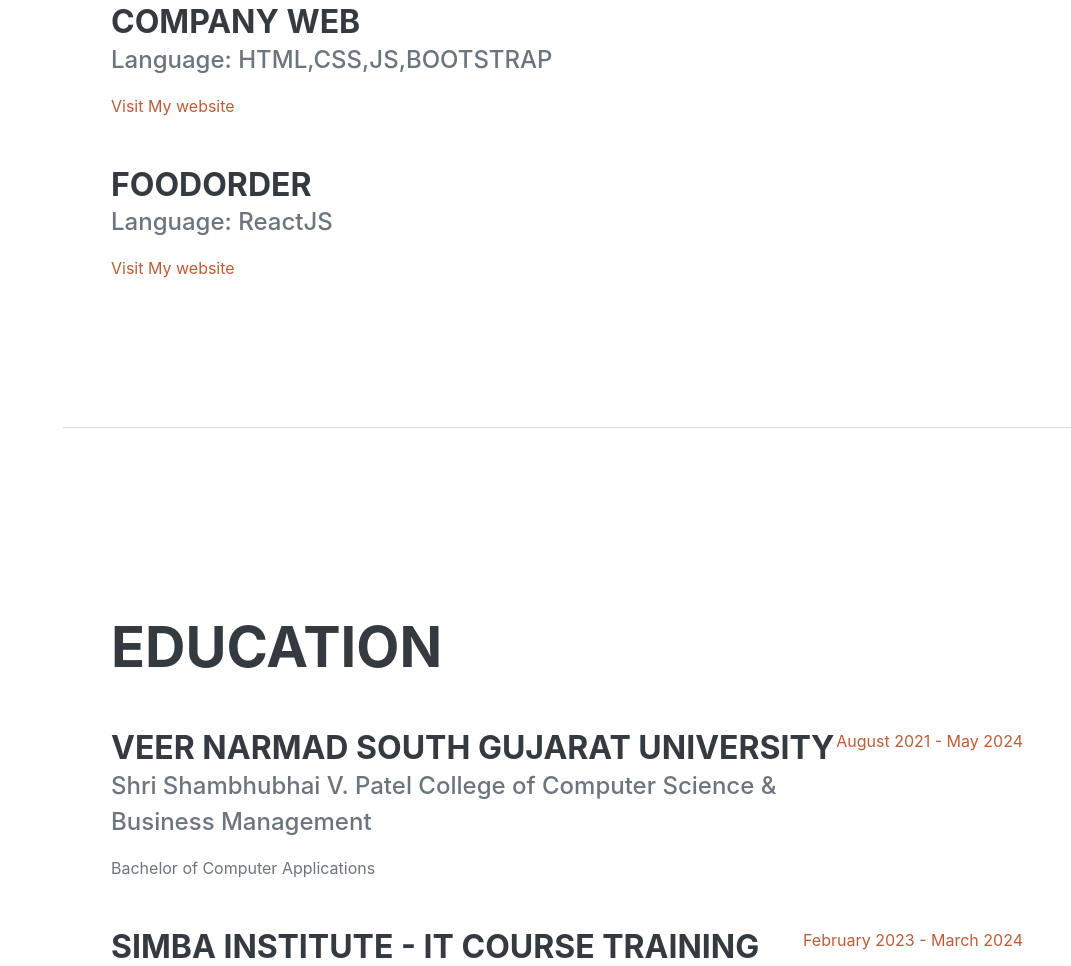
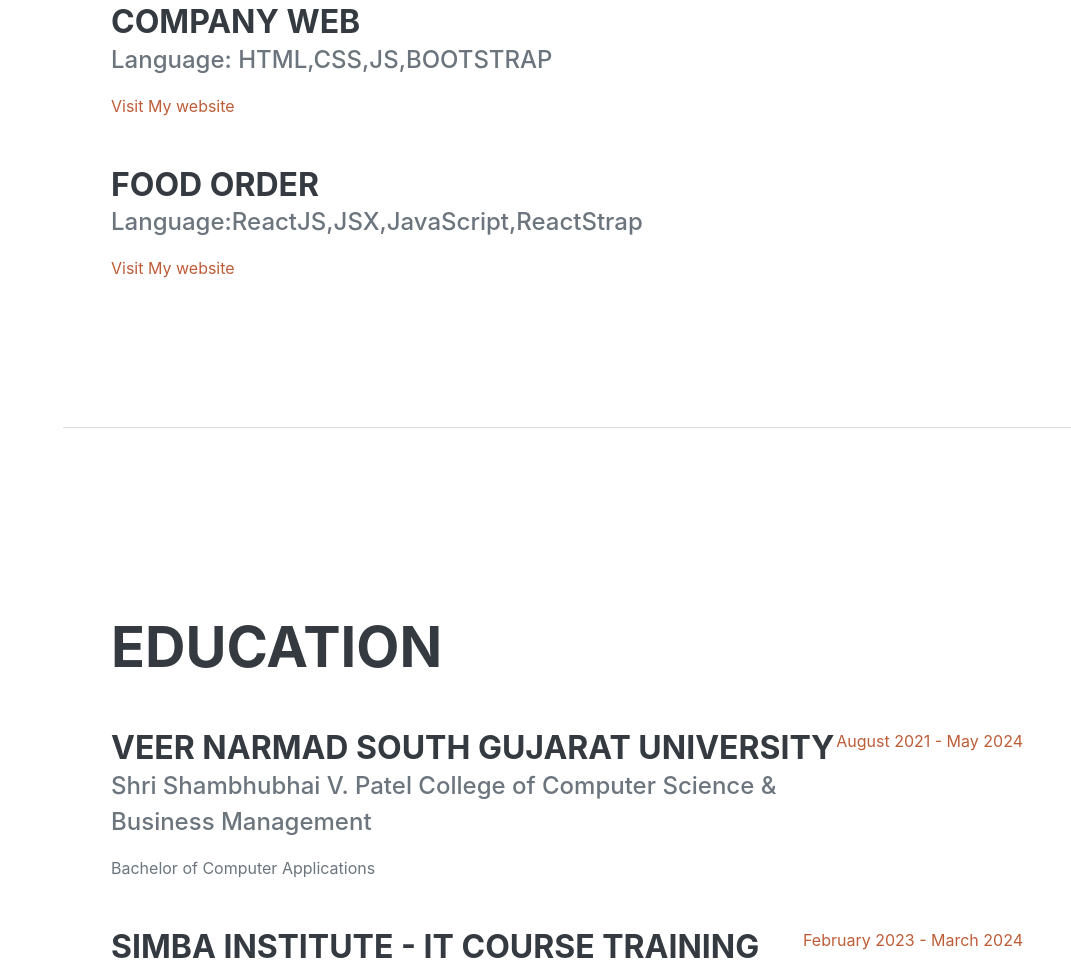
Before and after one commit to hitenvekariya22/portfolio, a plain HTML site: page index.html in a window 1280 px wide. Shown: the part 1174-2140 px from the top of the page, without its empty margins (209-1280 px from the left). Drawn offline with nearby package versions, Linux system fonts and the light colour scheme; a web font is replaced by a local one.

Commit message:
correction

```diff
--- a/index.html
+++ b/index.html
@@ -87,32 +87,19 @@
                 </div>
                 <div class="d-flex flex-column flex-md-row justify-content-between mb-5">
                     <div class="flex-grow-1">
-                        <h3 class="mb-0">FoodOrder</h3>
-                        <div class="subheading mb-3">Language: ReactJS</div>
+                        <h3 class="mb-0">Food Order</h3>
+                        <div class="subheading mb-3">Language:ReactJS,JSX,JavaScript,ReactStrap</div>
                         <a href="https://react-foodorder-silk.vercel.app/home" class="text-decoration-none">Visit My
                             website</a>
                     </div>
                 </div>
                 <!-- <div class="d-flex flex-column flex-md-row justify-content-between mb-5">
                     <div class="flex-grow-1">
-                        <h3 class="mb-0">Junior Web Designer</h3>
-                        <div class="subheading mb-3">Shout! Media Productions</div>
-                        <p>Podcasting operational change management inside of workflows to establish a framework. Taking
-                            seamless key performance indicators offline to maximise the long tail. Keeping your eye on
-                            the ball while performing a deep dive on the start-up mentality to derive convergence on
-                            cross-platform integration.</p>
+                        <h3 class="mb-0">Food Order</h3>
+                        <div class="subheading mb-3">Language:ReactJS,JSX,JavaScript,ReactStrap</div>
+                        <a href="https://react-foodorder-silk.vercel.app/home" class="text-decoration-none">Visit My
+                            website</a>
                     </div>
-                    <div class="flex-shrink-0"><span class="text-primary">July 2010 - December 2011</span></div>
-                </div>
-                <div class="d-flex flex-column flex-md-row justify-content-between">
-                    <div class="flex-grow-1">
-                        <h3 class="mb-0">Web Design Intern</h3>
-                        <div class="subheading mb-3">Shout! Media Productions</div>
-                        <p>Collaboratively administrate empowered markets via plug-and-play networks. Dynamically
-                            procrastinate B2C users after installed base benefits. Dramatically visualize customer
-                            directed convergence without revolutionary ROI.</p>
-                    </div>
-                    <div class="flex-shrink-0"><span class="text-primary">September 2008 - June 2010</span></div>
                 </div> -->
             </div>
         </section>
```
